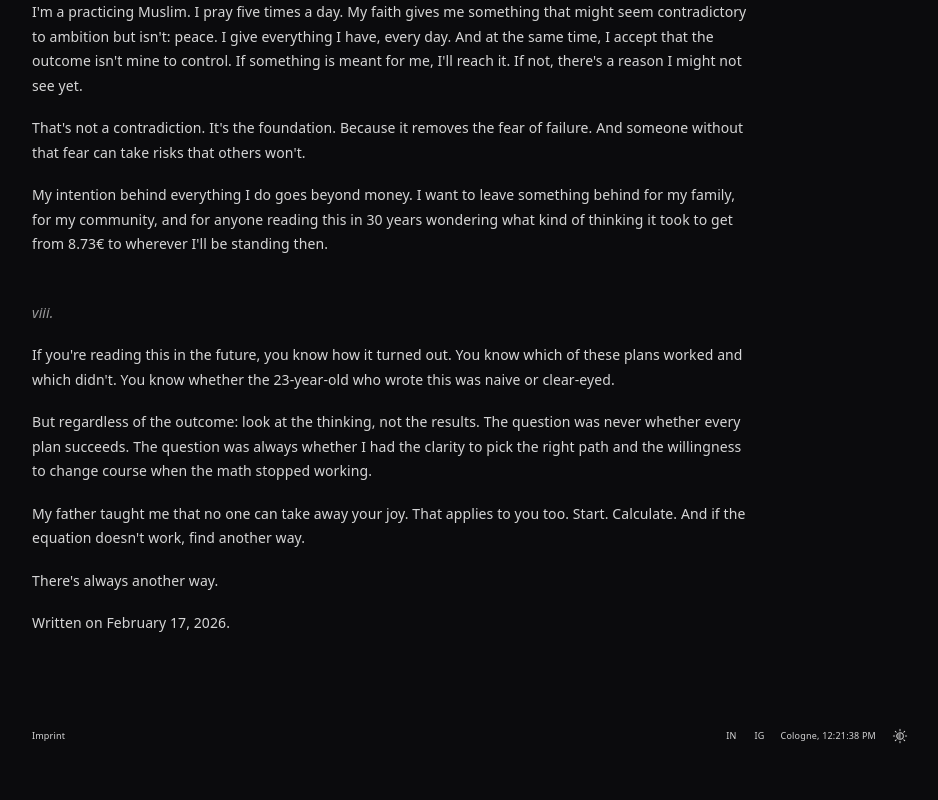
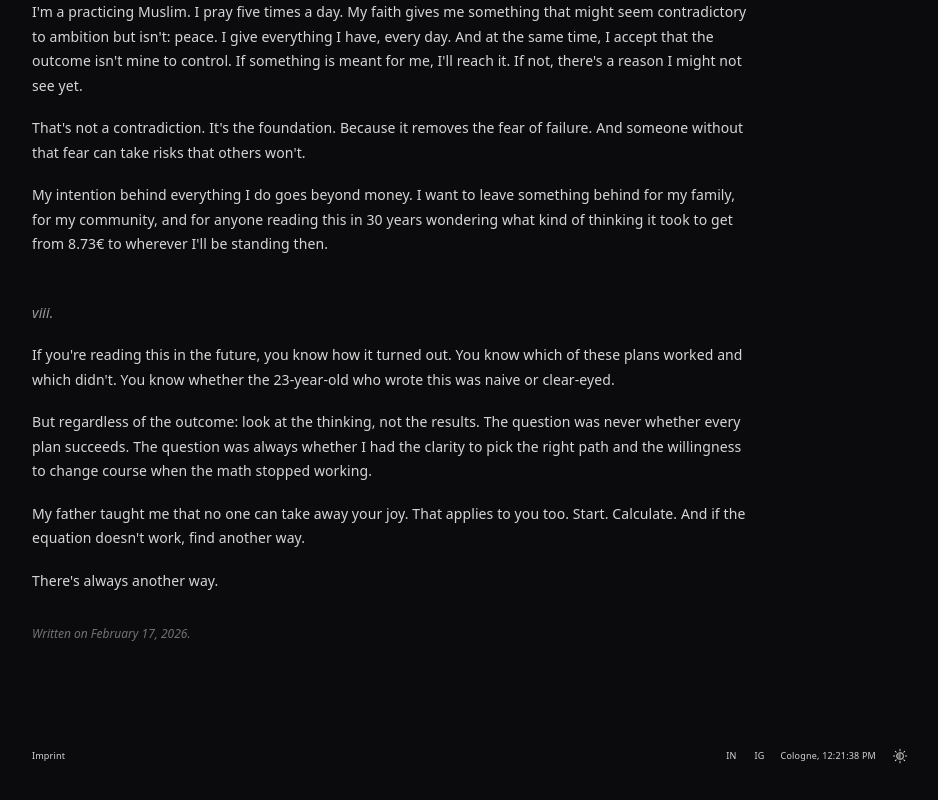
Before and after one commit to farukaltinok/farukaltinok.com, a Next.js app: page /essays/equation in a window 1280 px wide. Shown: the part 3302-4102 px from the top of the page, without its empty margins (170-1108 px from the left). Built offline with nearby package versions, Linux system fonts and the light colour scheme.

Commit message:
feinschliffe

```diff
--- a/app/essays/[slug]/page.tsx
+++ b/app/essays/[slug]/page.tsx
@@ -101,6 +101,10 @@ export default function EssayDetailPage() {
             </section>
           ))}
         </div>
+
+        {essay.writtenOn?.[lang] && (
+          <p className="essayWrittenDate">{essay.writtenOn[lang]}</p>
+        )}
       </article>
     </main>
   );
--- a/app/essays/essays.ts
+++ b/app/essays/essays.ts
@@ -7,6 +7,7 @@ export type Essay = {
   date: string;
   comingSoon?: boolean;
   content?: Record<Lang, string>;
+  writtenOn?: Record<Lang, string>;
 };
 
 // ➜ Älteste Essays oben, neueste unten
@@ -307,9 +308,7 @@ Aber egal wie es ausgegangen ist: Schau auf das Denken, nicht auf die Ergebnisse
 
 Mein Vater hat mir beigebracht, dass niemand dir deine Freude nehmen kann. Das gilt auch für dich. Fang an. Rechne. Und wenn die Formel nicht aufgeht, finde einen anderen Weg.
 
-Es gibt immer einen anderen Weg.
-
-Geschrieben am 17. Februar 2026.`,
+Es gibt immer einen anderen Weg.`,
 
       en: `i.
 
@@ -399,9 +398,11 @@ But regardless of the outcome: look at the thinking, not the results. The questi
 
 My father taught me that no one can take away your joy. That applies to you too. Start. Calculate. And if the equation doesn't work, find another way.
 
-There's always another way.
-
-Written on February 17, 2026.`,
+There's always another way.`,
+    },
+    writtenOn: {
+      de: "Geschrieben am 17. Februar 2026.",
+      en: "Written on February 17, 2026.",
     },
   },
   {
@@ -517,7 +518,9 @@ Jeder Herzschmerz. Jede Ablehnung. Jeder Brief mit zittrigen Händen, auf den ni
 
 Früher dachte ich, unerwiderte Liebe sei Zeitverschwendung. Heute sehe ich das anders. Die Liebe, die ich in mir trage, ob sie jemals erwidert wird oder nicht, hat mich weicher gemacht. Freundlicher. Menschlicher. Sie hat was in mir aufgebrochen, an das Strategien und Systeme nie rangekommen wären. Dafür bin ich dankbar.
 
-Ich weiß nicht, wer meine Frau sein wird. Ich habe jemanden im Herzen, aber Allah weiß es am besten. Was ich weiß: Ich warte nicht darauf, dass irgendwer mich vervollständigt. Ich werde vollständig, allein. Alles, was ich gerade in mir aufbaue, jede Lektion, jedes Gebet, jeder stille Schritt nach vorne, davon wird meine zukünftige Frau eines Tages profitieren. Nicht weil ich es für sie getan habe. Sondern weil ich es für den Mann getan habe, der ich sein will, wenn sie kommt.`,
+Ich weiß nicht, wer meine Frau sein wird. Was ich weiß: Ich warte nicht darauf, dass irgendwer mich vervollständigt. Ich werde vollständig, allein. Alles, was ich gerade in mir aufbaue, jede Lektion, jedes Gebet, jeder stille Schritt nach vorne, davon wird meine zukünftige Frau eines Tages profitieren. Nicht weil ich es für sie getan habe. Sondern weil ich es für den Mann getan habe, der ich sein will, wenn sie kommt.
+
+Bei Liebe geht es nicht darum, jemanden zu finden. Es geht darum, jemanden aufzubauen. Dich selbst.`,
 
       en: `i.
 
@@ -619,7 +622,7 @@ Every heartbreak. Every rejection. Every letter written with trembling hands tha
 
 I used to think unrequited love was a waste. Now I see it differently. The love I carry, whether it is ever returned or not, has made me softer. Kinder. More human. It broke open a version of me that strategies and systems never could. And for that, I am grateful.
 
-I do not know who my wife will be. I have someone in my heart, but Allah knows best. What I do know is this: I am not waiting for someone to complete me. I am becoming complete on my own. Everything I am building in myself right now, every lesson, every prayer, every quiet act of growth, my future wife will one day benefit from all of it. Not because I did it for her. But because I did it for the man I want to be when she arrives.
+I do not know who my wife will be. What I do know is this: I am not waiting for someone to complete me. I am becoming complete on my own. Everything I am building in myself right now, every lesson, every prayer, every quiet act of growth, my future wife will one day benefit from all of it. Not because I did it for her. But because I did it for the man I want to be when she arrives.
 
 Love is not about finding someone. It is about building someone. Yourself.`,
     },
--- a/app/globals.css
+++ b/app/globals.css
@@ -577,6 +577,15 @@
     margin-bottom: 0;
   }
 
+  .essayWrittenDate {
+    color: var(--muted2);
+    font-style: italic;
+    font-size: 12px;
+    font-weight: 400;
+    opacity: 0.7;
+    margin-top: 32px;
+  }
+
   /* =========================
      LINKS PAGE (Linktree)
      ========================= */
```
